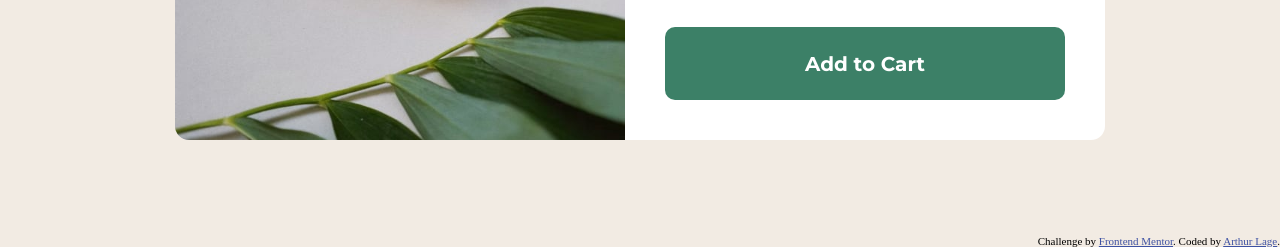
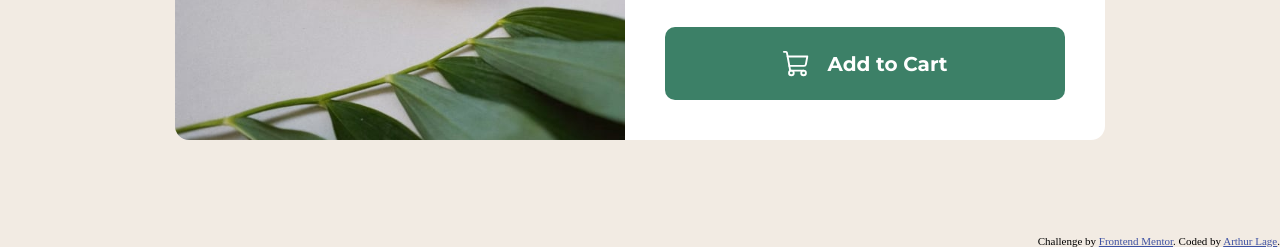
Before and after one commit to arthur-lage/product-card, a plain HTML site: page index.html in a window 1280 px wide. Shown: the part 553-800 px from the top of the page. Drawn offline with Linux system fonts and the light colour scheme.

Commit message:
add cart icon

```diff
--- a/index.html
+++ b/index.html
@@ -41,7 +41,54 @@
           <div class="original-price">$169.99</div>
         </div>
 
-        <button class="add-to-cart">Add to Cart</button>
+        <button class="add-to-cart">
+          <svg
+            xmlns="http://www.w3.org/2000/svg"
+            width="192"
+            height="192"
+            fill="#ffffff"
+            viewBox="0 0 256 256"
+          >
+            <rect width="256" height="256" fill="none"></rect>
+            <path
+              d="M184,184H69.8L41.9,30.6A8,8,0,0,0,34.1,24H16"
+              fill="none"
+              stroke="#ffffff"
+              stroke-linecap="round"
+              stroke-linejoin="round"
+              stroke-width="16"
+            ></path>
+            <circle
+              cx="80"
+              cy="204"
+              r="20"
+              fill="none"
+              stroke="#ffffff"
+              stroke-linecap="round"
+              stroke-linejoin="round"
+              stroke-width="16"
+            ></circle>
+            <circle
+              cx="184"
+              cy="204"
+              r="20"
+              fill="none"
+              stroke="#ffffff"
+              stroke-linecap="round"
+              stroke-linejoin="round"
+              stroke-width="16"
+            ></circle>
+            <path
+              d="M62.5,144H188.1a15.9,15.9,0,0,0,15.7-13.1L216,64H48"
+              fill="none"
+              stroke="#ffffff"
+              stroke-linecap="round"
+              stroke-linejoin="round"
+              stroke-width="16"
+            ></path>
+          </svg>
+          <span>Add to Cart</span>
+        </button>
       </div>
     </div>
 
--- a/style.css
+++ b/style.css
@@ -115,6 +115,11 @@ body {
   border: 0;
 }
 
+.card .product-info .add-to-cart svg {
+    width: 3rem;
+    color: var(--white);
+}
+
 .card .product-info .add-to-cart:hover {
   background-color: hsl(156, 42%, 18%);
 }
```
